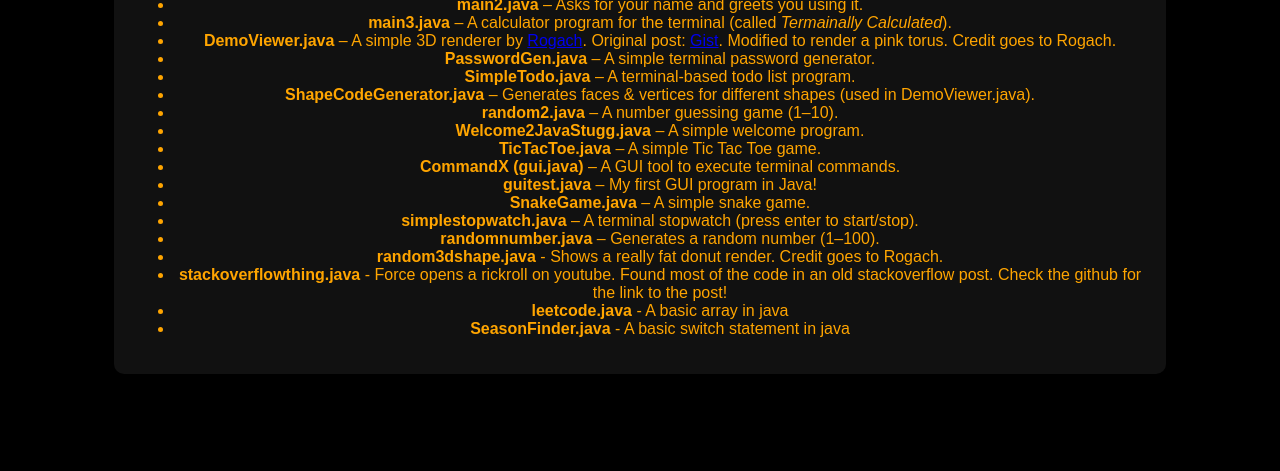
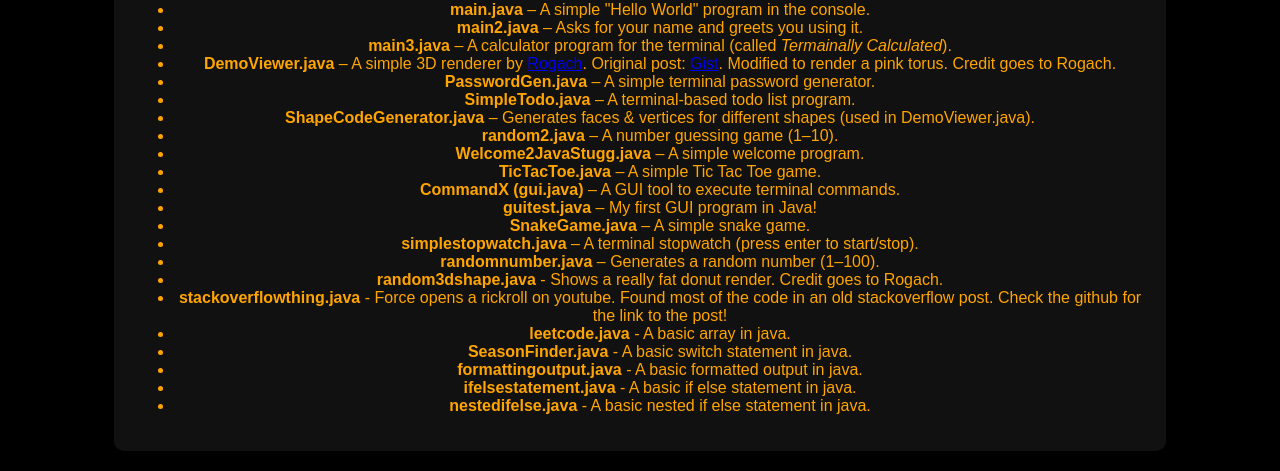
Before and after one commit to jyoeymama/Java-Stugg, a plain HTML site: page index.html in a window 1280 px wide. Shown: the part 678-1149 px from the top of the page. Before the commit the page ends 1072 px from the top, so only its background shows below. Drawn offline with Linux system fonts and the light colour scheme.

Commit message:
Update index.html

```diff
--- a/index.html
+++ b/index.html
@@ -45,7 +45,7 @@
             UPDATE CENTER
         </h1>
         <p>
-            LATEST RELEASE UPDATES: Added simplestopwatch.java in version 1.4 of Java Stugg. Added randomnumber.java in version 1.5 of Java Stugg. Added random3dshape.java in version 1.6 of Java Stugg. Added stackoverflowthing.java in version 1.7 of Java Stugg. Added leetcode.java in version 1.8 of Java Stugg. Added SeasonFinder.java in version 1.9 of Java Stugg. LATEST GENERAL UPDATES: Added a cool new website for news and information about Java Stugg.
+            LATEST RELEASE UPDATES: Added simplestopwatch.java in version 1.4 of Java Stugg. Added randomnumber.java in version 1.5 of Java Stugg. Added random3dshape.java in version 1.6 of Java Stugg. Added stackoverflowthing.java in version 1.7 of Java Stugg. Added leetcode.java in version 1.8 of Java Stugg. Added SeasonFinder.java in version 1.9 of Java Stugg. Added nestedifelse.java, ifelsestatement.java, and formattingoutput.java in version 2.0 of Java Stugg. LATEST GENERAL UPDATES: Added a cool new website for news and information about Java Stugg.
         </p>
         <h1>TABLE OF CONTENTS</h1>
         <ul>
@@ -69,8 +69,11 @@
     <li><strong>randomnumber.java</strong> – Generates a random number (1–100).</li>
     <li><strong>random3dshape.java</strong> - Shows a really fat donut render. Credit goes to Rogach.</li>
     <li><strong>stackoverflowthing.java</strong> - Force opens a rickroll on youtube. Found most of the code in an old stackoverflow post. Check the github for the link to the post!</li>
-    <li><strong>leetcode.java</strong> - A basic array in java</li>
-    <li><strong>SeasonFinder.java</strong> - A basic switch statement in java</li>
+    <li><strong>leetcode.java</strong> - A basic array in java.</li>
+    <li><strong>SeasonFinder.java</strong> - A basic switch statement in java.</li>
+    <li><strong>formattingoutput.java</strong> - A basic formatted output in java.</li>
+    <li><strong>ifelsestatement.java</strong> - A basic if else statement in java.</li>
+    <li><strong>nestedifelse.java</strong> - A basic nested if else statement in java.</li>
   </ul>
         </div>
     </div>
```
